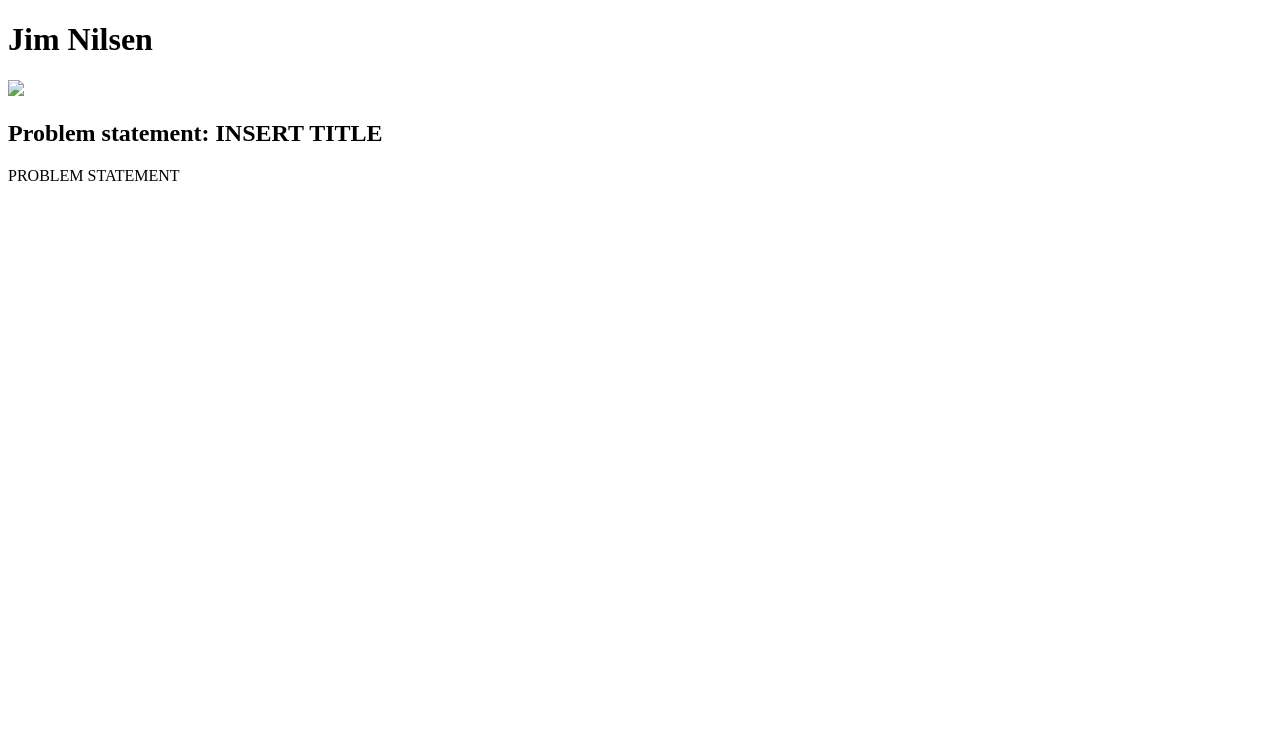
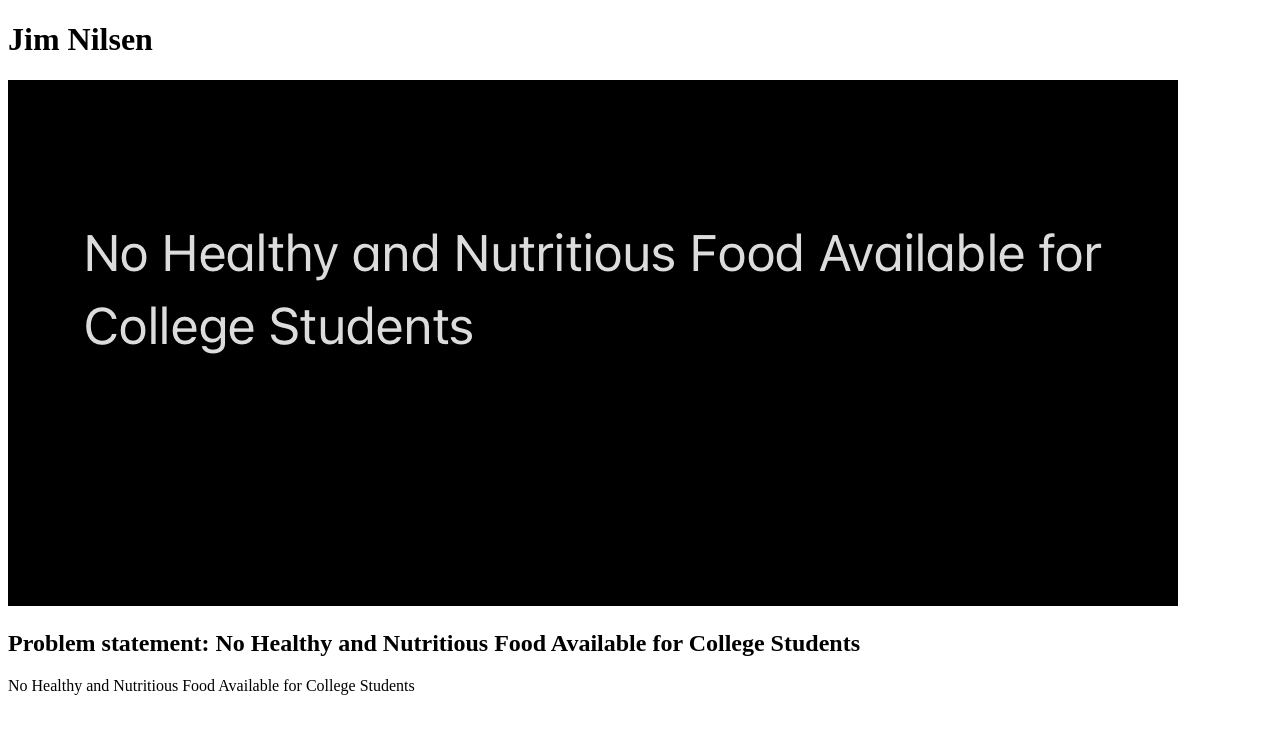
Before and after one commit to jim-nilsen/jim-nilsen.github.io, a plain HTML site: page index.html in a window 1280 px wide. Drawn offline with Linux system fonts and the light colour scheme.

Commit message:
Update index.html

```diff
--- a/index.html
+++ b/index.html
@@ -6,11 +6,11 @@
   <body>
     <h1>Jim Nilsen</h1>
     <section class="assign">
-      <img src="images/INSERT" />
+      <img src="images/problemStatement.jpeg" />
       <section class="assign-det">
-        <h2>Problem statement: INSERT TITLE</h2>
+        <h2>Problem statement: No Healthy and Nutritious Food Available for College Students</h2>
         <p>
-          PROBLEM STATEMENT
+          No Healthy and Nutritious Food Available for College Students
         </p>
       </section>
     </section>
```
